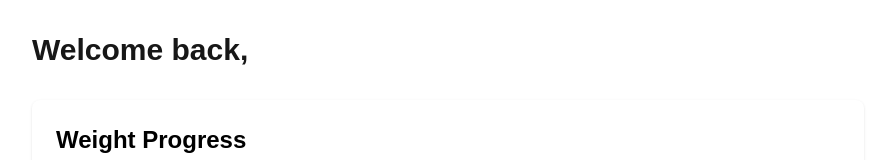
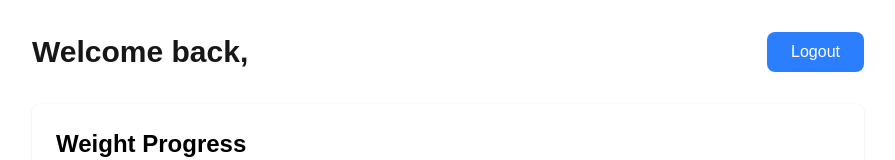
Before and after one commit to jack-jones-dev/weightwise, a Next.js app: page /dashboard in a window 1280 px wide. Shown: the top 160 px of the page, without its empty margins (192-1087 px from the left). Built offline with nearby package versions, Linux system fonts and the light colour scheme; no server answers; the database is empty; sample sign-in values are in the browser's storage.

Commit message:
feat: add LogoutButton component to Dashboard for user sign-out functionality

```diff
--- /dev/null
+++ b/app/components/LogoutButton.tsx
@@ -0,0 +1,11 @@
+'use client';
+import { signOut } from 'next-auth/react';
+import Button from './Button';
+
+export default function LogoutButton() {
+    return (
+        <Button onClick={() => signOut({ callbackUrl: '/' })}>
+            Logout
+        </Button>
+    );
+}
--- a/app/dashboard/page.tsx
+++ b/app/dashboard/page.tsx
@@ -8,6 +8,7 @@ import WeightForm from '@/app/components/WeightForm';
 import WeightChart from '@/app/components/WeightChart';
 import WeightList from '@/app/components/WeightList';
 import { authOptions } from '../lib/auth';
+import LogoutButton from '@/app/components/LogoutButton';
 
 export default async function Dashboard() {
     const session = await getServerSession(authOptions);
@@ -44,6 +45,7 @@ export default async function Dashboard() {
                         </p>
                     )}
                 </div>
+                <LogoutButton />
             </div>
 
             <WeightChart entries={plainEntries} />
```
